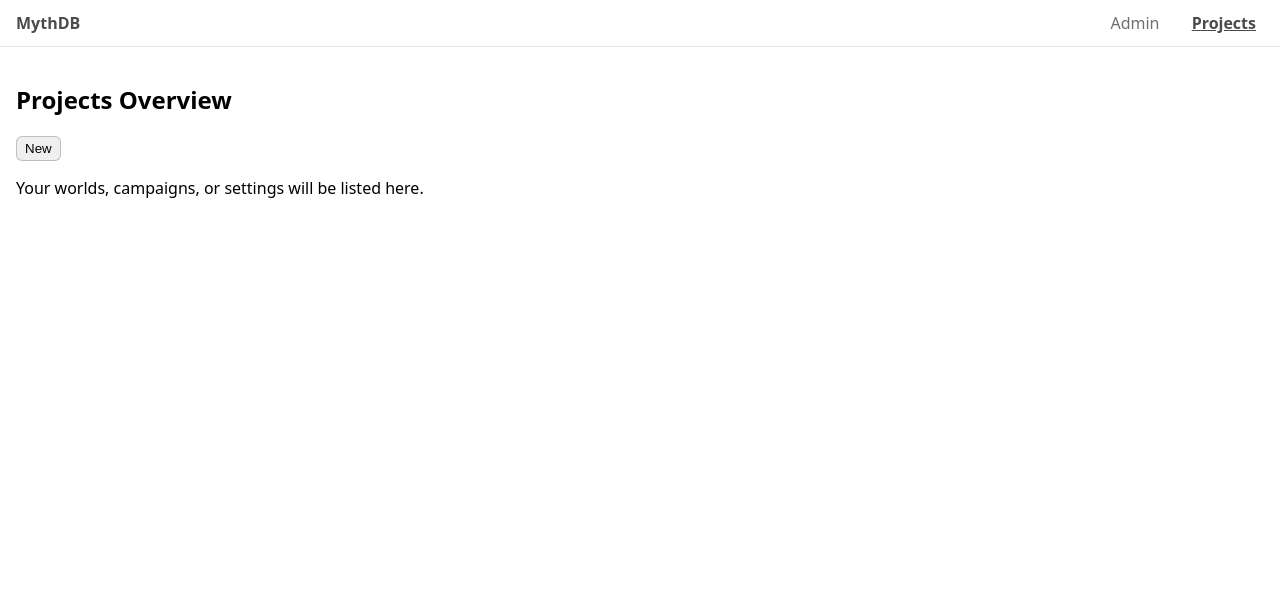
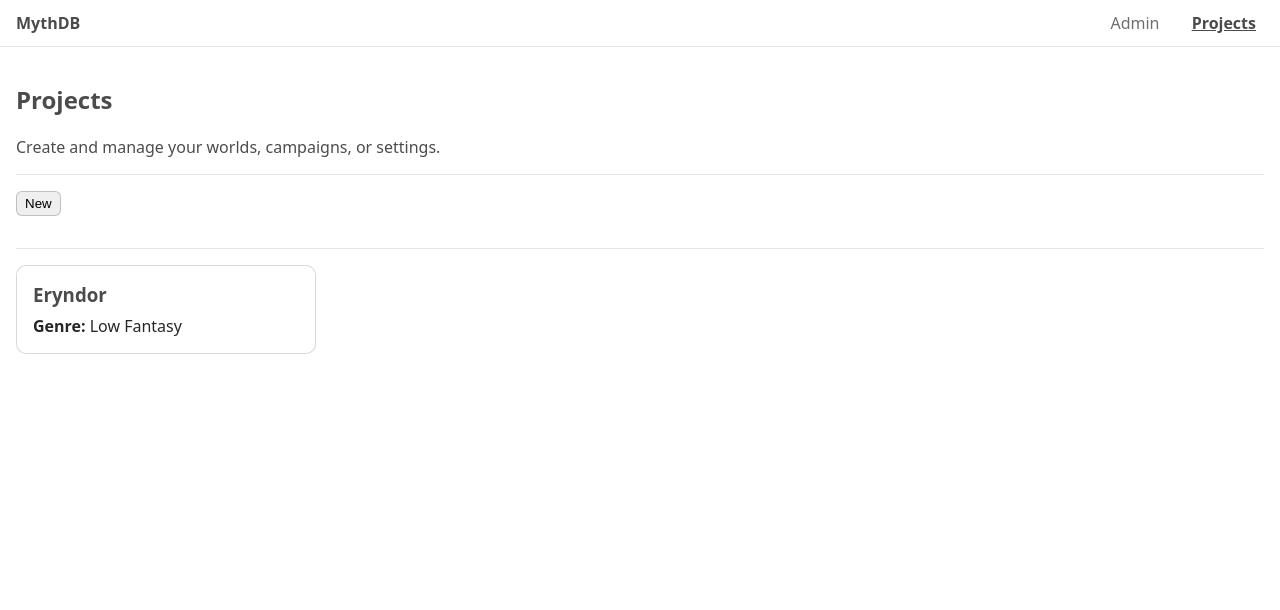
Before and after one commit to MaxSmeets/MythDB, a Flask app: page /projects in a window 1280 px wide. Shown: the top 610 px of the page. Run offline with Flask 3, Linux system fonts and the light colour scheme.

Commit message:
project creation

```diff
--- a/backend/app.py
+++ b/backend/app.py
@@ -1,4 +1,5 @@
-from flask import Flask, render_template
+from flask import Flask, render_template, request, redirect, url_for
+from services.project_store import load_projects, add_project
 from services.markdown_service import render_markdown_file
 
 
@@ -15,7 +16,19 @@ def admin_dashboard():
 
 @app.route("/projects")
 def projects_overview():
-    return render_template("projects.html", active_page="projects")
+    projects = load_projects()
+    return render_template("projects.html", active_page="projects", projects=projects)
+
+@app.route("/projects/new", methods=["POST"])
+def create_project():
+    name = request.form.get("name", "")
+    genre = request.form.get("genre", "")
+    try:
+        add_project(name, genre)
+    except ValueError:
+        # Keep it simple for now, later you can show inline errors in the modal
+        return redirect(url_for("projects_overview"))
+    return redirect(url_for("projects_overview"))
 
 if __name__ == "__main__":
     app.run(host="0.0.0.0", debug=True)
--- a/backend/config.py
+++ b/backend/config.py
@@ -1,2 +1,2 @@
 from pathlib import Path
-DATA_DIR = Path("../data")
+DATA_DIR = Path("data")
--- /dev/null
+++ b/backend/data/projects.json
@@ -0,0 +1,8 @@
+[
+  {
+    "id": "proj_1767879688",
+    "name": "Eryndor",
+    "genre": "Low Fantasy",
+    "created_at": "2026-01-08T13:41:28.985786+00:00"
+  }
+]
--- /dev/null
+++ b/backend/services/project_store.py
@@ -0,0 +1,49 @@
+from __future__ import annotations
+
+import json
+from pathlib import Path
+from datetime import datetime, timezone
+from typing import Any
+
+PROJECTS_FILE = Path("data/projects.json")
+
+
+def _ensure_data_dir() -> None:
+    PROJECTS_FILE.parent.mkdir(parents=True, exist_ok=True)
+
+
+def load_projects() -> list[dict[str, Any]]:
+    _ensure_data_dir()
+    if not PROJECTS_FILE.exists():
+        return []
+    try:
+        return json.loads(PROJECTS_FILE.read_text(encoding="utf-8"))
+    except json.JSONDecodeError:
+        # If file gets corrupted during dev, don't crash the app
+        return []
+
+
+def save_projects(projects: list[dict[str, Any]]) -> None:
+    _ensure_data_dir()
+    PROJECTS_FILE.write_text(json.dumps(projects, indent=2), encoding="utf-8")
+
+
+def add_project(name: str, genre: str) -> dict[str, Any]:
+    name = (name or "").strip()
+    genre = (genre or "").strip()
+
+    if not name or not genre:
+        raise ValueError("Project name and genre are required.")
+
+    projects = load_projects()
+
+    project = {
+        "id": f"proj_{int(datetime.now(tz=timezone.utc).timestamp())}",
+        "name": name,
+        "genre": genre,
+        "created_at": datetime.now(tz=timezone.utc).isoformat(),
+    }
+
+    projects.append(project)
+    save_projects(projects)
+    return project
--- a/backend/static/css/layout.css
+++ b/backend/static/css/layout.css
@@ -70,3 +70,71 @@ pre { overflow: auto; padding: 0.75rem; border-radius: 6px; }
   font-weight: 700;
   text-decoration: underline;
 }
+
+/* PROJECTS */
+
+.page-header { margin-bottom: 1rem; }
+.toolbar { margin-bottom: 1rem; }
+
+.muted { opacity: 0.7; }
+
+.cards {
+  display: grid;
+  grid-template-columns: repeat(auto-fill, minmax(240px, 1fr));
+  gap: 1rem;
+}
+
+.card {
+  border: 1px solid rgba(0,0,0,0.15);
+  border-radius: 10px;
+  padding: 1rem;
+  background: white;
+}
+
+.card:hover {
+  box-shadow: 0 4px 8px rgba(0,0,0,0.1);
+  cursor: pointer;
+}
+
+.card-title { margin: 0 0 0.5rem 0; }
+.card-meta { margin: 0; opacity: 0.85; }
+
+/* Modal */
+dialog#projectModal {
+  border: none;
+  padding: 0;
+  border-radius: 12px;
+  width: min(520px, calc(100vw - 2rem));
+}
+
+dialog::backdrop {
+  background: rgba(0, 0, 0, 0.35);
+}
+
+.modal {
+  padding: 1rem;
+}
+
+.modal-header { margin-bottom: 0.75rem; }
+.modal-body { display: grid; gap: 0.75rem; }
+
+.modal-body label span {
+  display: block;
+  font-size: 0.9em;
+  opacity: 0.8;
+  margin-bottom: 0.25rem;
+}
+
+.modal-body input {
+  width: 100%;
+  padding: 0.55rem 0.65rem;
+  border-radius: 8px;
+  border: 1px solid rgba(0,0,0,0.2);
+}
+
+.modal-footer {
+  display: flex;
+  justify-content: flex-end;
+  gap: 0.5rem;
+  margin-top: 1rem;
+}
--- a/backend/templates/projects.html
+++ b/backend/templates/projects.html
@@ -3,7 +3,78 @@
 {% block title %}MythDB · Projects{% endblock %}
 
 {% block content %}
-<h2>Projects Overview</h2>
-<button>New</button>
-<p>Your worlds, campaigns, or settings will be listed here.</p>
+<header class="page-header">
+  <h2>Projects</h2>
+  <p>Create and manage your worlds, campaigns, or settings.</p>
+</header>
+
+<section class="toolbar" aria-label="Project actions">
+  <button type="button" id="openProjectModal">New</button>
+</section>
+
+<section aria-label="Project list" class="cards">
+  {% if projects and projects|length > 0 %}
+    {% for p in projects %}
+      <article class="card">
+        <header class="card-header">
+          <h3 class="card-title">{{ p.name }}</h3>
+        </header>
+        <p class="card-meta"><strong>Genre:</strong> {{ p.genre }}</p>
+      </article>
+    {% endfor %}
+  {% else %}
+    <p class="muted">No projects yet, click <strong>New</strong> to create one.</p>
+  {% endif %}
+</section>
+
+<dialog id="projectModal" aria-labelledby="projectModalTitle">
+  <form method="post" action="{{ url_for('create_project') }}" class="modal">
+    <header class="modal-header">
+      <h3 id="projectModalTitle">New project</h3>
+    </header>
+
+    <div class="modal-body">
+      <label>
+        <span>Project name</span>
+        <input name="name" type="text" required placeholder="e.g. Ashfall" />
+      </label>
+
+      <label>
+        <span>Genre</span>
+        <input name="genre" type="text" required placeholder="e.g. Dark fantasy" />
+      </label>
+    </div>
+
+    <footer class="modal-footer">
+      <button type="button" id="closeProjectModal">Cancel</button>
+      <button type="submit">Create</button>
+    </footer>
+  </form>
+</dialog>
 {% endblock %}
+
+{% block scripts %}
+<script>
+  const modal = document.getElementById("projectModal");
+  const openBtn = document.getElementById("openProjectModal");
+  const closeBtn = document.getElementById("closeProjectModal");
+
+  openBtn.addEventListener("click", () => {
+    modal.showModal();
+    const firstInput = modal.querySelector('input[name="name"]');
+    if (firstInput) firstInput.focus();
+  });
+
+  closeBtn.addEventListener("click", () => modal.close());
+
+  // Close when clicking backdrop
+  modal.addEventListener("click", (e) => {
+    const rect = modal.getBoundingClientRect();
+    const clickedInDialog =
+      rect.top <= e.clientY && e.clientY <= rect.top + rect.height &&
+      rect.left <= e.clientX && e.clientX <= rect.left + rect.width;
+    if (!clickedInDialog) modal.close();
+  });
+</script>
+{% endblock %}
+s
```
Also changed, not shown: backend/data/test.md (renamed from data/test.md).
